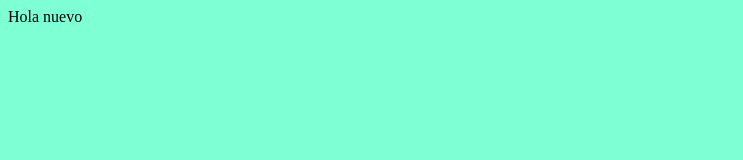
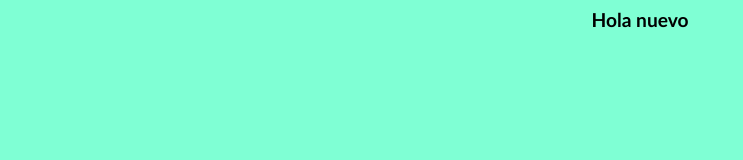
Before and after one commit to Elainadel/Practicas_DEF, a plain HTML site: page index.html in a window 1280 px wide. Shown: the whole page, without its empty margins (0-743 px from the left). Drawn offline with Linux system fonts and the light colour scheme.

Commit message:
Tercera version

```diff
--- a/estilos.css
+++ b/estilos.css
@@ -1,3 +1,10 @@
 body {
     background-color: aquamarine;
+    text-align: center;
 }
+
+header {
+    font-size: larger;
+    font-weight: bold;
+    font-family: 'Trebuchet MS', 'Lucida Sans Unicode', 'Lucida Grande', 'Lucida Sans', Arial, sans-serif;
+}
```
